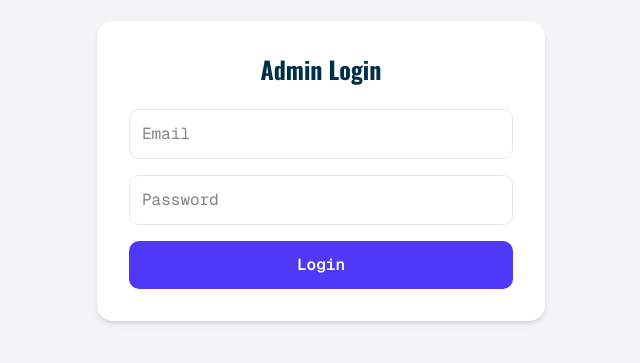
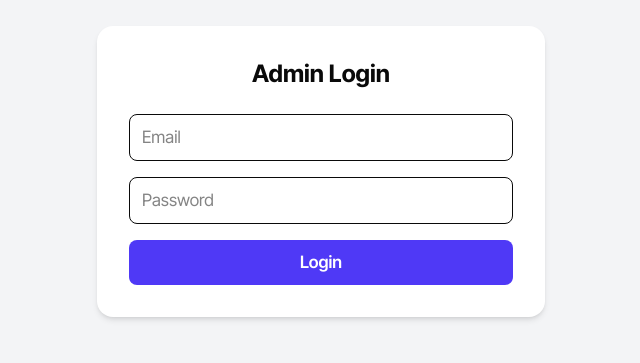
Before and after one commit to Sandeep1816/mould-Technology, a Next.js app: page /admin/login in a window 1280 px wide. Shown: the part 229-592 px from the top of the page, without its empty margins (319-959 px from the left). Built offline with nearby package versions, Linux system fonts and the light colour scheme.

Commit message:
font changed

```diff
--- a/app/globals.css
+++ b/app/globals.css
@@ -1,43 +1,52 @@
-@import 'tailwindcss';
-@import 'tw-animate-css';
-
+@import "tailwindcss";
+@import "tw-animate-css";
 
 @custom-variant dark (&:is(.dark *));
 
+/* ======================================================
+   DESIGN TOKENS
+====================================================== */
 :root {
   --background: oklch(1 0 0);
   --foreground: oklch(0.145 0 0);
   --card: oklch(1 0 0);
   --card-foreground: oklch(0.145 0 0);
-  --popover: oklch(1 0 0);
-  --popover-foreground: oklch(0.145 0 0);
-  --primary: oklch(0.205 0 0);
-  --primary-foreground: oklch(0.985 0 0);
-  --secondary: oklch(0.97 0 0);
-  --secondary-foreground: oklch(0.205 0 0);
-  --muted: oklch(0.97 0 0);
-  --muted-foreground: oklch(0.556 0 0);
-  --accent: oklch(0.97 0 0);
-  --accent-foreground: oklch(0.205 0 0);
-  --destructive: oklch(0.577 0.245 27.325);
-  --destructive-foreground: oklch(0.577 0.245 27.325);
   --border: oklch(0.922 0 0);
-  --input: oklch(0.922 0 0);
   --ring: oklch(0.708 0 0);
-  --chart-1: oklch(0.646 0.222 41.116);
-  --chart-2: oklch(0.6 0.118 184.704);
-  --chart-3: oklch(0.398 0.07 227.392);
-  --chart-4: oklch(0.828 0.189 84.429);
-  --chart-5: oklch(0.769 0.188 70.08);
   --radius: 0.625rem;
-  --sidebar: oklch(0.985 0 0);
-  --sidebar-foreground: oklch(0.145 0 0);
-  --sidebar-primary: oklch(0.205 0 0);
-  --sidebar-primary-foreground: oklch(0.985 0 0);
-  --sidebar-accent: oklch(0.97 0 0);
-  --sidebar-accent-foreground: oklch(0.205 0 0);
-  --sidebar-border: oklch(0.922 0 0);
-  --sidebar-ring: oklch(0.708 0 0);
+
+  /* ================= FONT SYSTEM (INTER TIGHT) ================= */
+  --font-primary: var(--font-inter-tight),
+    system-ui,
+    -apple-system,
+    BlinkMacSystemFont,
+    "Segoe UI",
+    Arial,
+    sans-serif;
+
+  /* Font sizes */
+  --fs-12: 12px;
+  --fs-13: 13px;
+  --fs-14: 14px;
+  --fs-15: 15px;
+  --fs-16: 16px;
+  --fs-17: 17px;
+  --fs-18: 18px;
+  --fs-20: 20px;
+  --fs-24: 24px;
+  --fs-28: 28px;
+  --fs-32: 32px;
+
+  /* Line heights */
+  --lh-meta: 1.35;
+  --lh-body: 1.45;
+  --lh-title: 1.25;
+
+  /* Font weights */
+  --fw-regular: 400;
+  --fw-medium: 500;
+  --fw-semibold: 600;
+  --fw-bold: 700;
 }
 
 .dark {
@@ -45,97 +54,97 @@
   --foreground: oklch(0.985 0 0);
   --card: oklch(0.145 0 0);
   --card-foreground: oklch(0.985 0 0);
-  --popover: oklch(0.145 0 0);
-  --popover-foreground: oklch(0.985 0 0);
-  --primary: oklch(0.985 0 0);
-  --primary-foreground: oklch(0.205 0 0);
-  --secondary: oklch(0.269 0 0);
-  --secondary-foreground: oklch(0.985 0 0);
-  --muted: oklch(0.269 0 0);
-  --muted-foreground: oklch(0.708 0 0);
-  --accent: oklch(0.269 0 0);
-  --accent-foreground: oklch(0.985 0 0);
-  --destructive: oklch(0.396 0.141 25.723);
-  --destructive-foreground: oklch(0.637 0.237 25.331);
   --border: oklch(0.269 0 0);
-  --input: oklch(0.269 0 0);
-  --ring: oklch(0.439 0 0);
-  --chart-1: oklch(0.488 0.243 264.376);
-  --chart-2: oklch(0.696 0.17 162.48);
-  --chart-3: oklch(0.769 0.188 70.08);
-  --chart-4: oklch(0.627 0.265 303.9);
-  --chart-5: oklch(0.645 0.246 16.439);
-  --sidebar: oklch(0.205 0 0);
-  --sidebar-foreground: oklch(0.985 0 0);
-  --sidebar-primary: oklch(0.488 0.243 264.376);
-  --sidebar-primary-foreground: oklch(0.985 0 0);
-  --sidebar-accent: oklch(0.269 0 0);
-  --sidebar-accent-foreground: oklch(0.985 0 0);
-  --sidebar-border: oklch(0.269 0 0);
-  --sidebar-ring: oklch(0.439 0 0);
 }
 
+/* ======================================================
+   TAILWIND THEME BRIDGE
+====================================================== */
 @theme inline {
-  --font-sans: 'Geist', 'Geist Fallback';
-  --font-mono: 'Geist Mono', 'Geist Mono Fallback';
+  --font-sans: var(--font-primary);
   --color-background: var(--background);
   --color-foreground: var(--foreground);
   --color-card: var(--card);
   --color-card-foreground: var(--card-foreground);
-  --color-popover: var(--popover);
-  --color-popover-foreground: var(--popover-foreground);
-  --color-primary: var(--primary);
-  --color-primary-foreground: var(--primary-foreground);
-  --color-secondary: var(--secondary);
-  --color-secondary-foreground: var(--secondary-foreground);
-  --color-muted: var(--muted);
-  --color-muted-foreground: var(--muted-foreground);
-  --color-accent: var(--accent);
-  --color-accent-foreground: var(--accent-foreground);
-  --color-destructive: var(--destructive);
-  --color-destructive-foreground: var(--destructive-foreground);
   --color-border: var(--border);
-  --color-input: var(--input);
   --color-ring: var(--ring);
-  --color-chart-1: var(--chart-1);
-  --color-chart-2: var(--chart-2);
-  --color-chart-3: var(--chart-3);
-  --color-chart-4: var(--chart-4);
-  --color-chart-5: var(--chart-5);
-  --radius-sm: calc(var(--radius) - 4px);
-  --radius-md: calc(var(--radius) - 2px);
-  --radius-lg: var(--radius);
-  --radius-xl: calc(var(--radius) + 4px);
-  --color-sidebar: var(--sidebar);
-  --color-sidebar-foreground: var(--sidebar-foreground);
-  --color-sidebar-primary: var(--sidebar-primary);
-  --color-sidebar-primary-foreground: var(--sidebar-primary-foreground);
-  --color-sidebar-accent: var(--sidebar-accent);
-  --color-sidebar-accent-foreground: var(--sidebar-accent-foreground);
-  --color-sidebar-border: var(--sidebar-border);
-  --color-sidebar-ring: var(--sidebar-ring);
 }
 
+/* ======================================================
+   BASE LAYER – HARD FONT LOCK
+====================================================== */
 @layer base {
-  * {
-    @apply border-border outline-ring/50;
+  html {
+    font-family: var(--font-primary);
+    font-size: 16px;
   }
 
   body {
     @apply bg-background text-foreground;
+    font-family: var(--font-primary);
+    font-size: 17px;
+    line-height: 21px;
+    font-weight: var(--fw-regular);
   }
 
-  h1, h2, h3, h4, h5, h6 {
-    font-family: var(--font-oswald), "Helvetica Neue", Helvetica, Arial, sans-serif;
-    font-weight: 400;
-    line-height: 1.2;
-    color: #003049;
+  h1 {
+    font-size: 60px;
+    line-height: 1.1;
+    font-weight: var(--fw-bold);
   }
 
-  p {
-    font-family: var(--font-roboto), system-ui, -apple-system, BlinkMacSystemFont, "Segoe UI", Helvetica, Arial, sans-serif;
-    font-weight: 400;
-    line-height: 1.6;
-    color: #444;
+  h2 {
+    font-size: 36px;
+    line-height: 1.2;
+    font-weight: var(--fw-semibold);
+  }
+
+  h3 {
+    font-size: 30px;
+    line-height: 1.3;
+    font-weight: var(--fw-semibold);
+  }
+
+  h4 {
+    font-size: 26px;
+    line-height: 1.35;
+    font-weight: var(--fw-medium);
+  }
+
+  h5 {
+    font-size: 24px;
+    line-height: 1.4;
+    font-weight: var(--fw-medium);
+  }
+
+  h6 {
+    font-size: 18px;
+    line-height: 1.4;
+    font-weight: var(--fw-medium);
+  }
+
+  p, span, div, button, input, textarea {
+    font-family: var(--font-primary);
   }
 }
+
+/* ======================================================
+   UTILITIES
+====================================================== */
+.text-meta {
+  font-size: var(--fs-13);
+  line-height: var(--lh-meta);
+  font-weight: var(--fw-regular);
+  color: oklch(0.708 0 0);
+}
+
+.text-body {
+  font-size: var(--fs-16);
+  line-height: var(--lh-body);
+}
+
+.text-title {
+  font-size: var(--fs-17);
+  line-height: var(--lh-title);
+  font-weight: var(--fw-semibold);
+}
--- a/app/layout.tsx
+++ b/app/layout.tsx
@@ -1,60 +1,28 @@
 import type { Metadata } from "next";
-import { Geist, Geist_Mono, Oswald, Roboto } from "next/font/google";
+import { Inter_Tight } from "next/font/google";
 import { Analytics } from "@vercel/analytics/next";
 import "./globals.css";
-import "remixicon/fonts/remixicon.css";
 
-const geist = Geist({ subsets: ["latin"] });
-const geistMono = Geist_Mono({ subsets: ["latin"] });
-const oswald = Oswald({
+const interTight = Inter_Tight({
   subsets: ["latin"],
-  weight: ["400", "500", "600", "700"],
-});
-const roboto = Roboto({
-  subsets: ["latin"],
-  weight: ["300", "400", "500"],
+  weight: ["300", "400", "500", "600", "700"],
+  variable: "--font-inter-tight",
+  display: "swap",
 });
 
 export const metadata: Metadata = {
-  title: "v0 App",
-  description: "Created with v0",
-  generator: "v0.app",
-  icons: {
-    icon: [
-      { url: "/icon-light-32x32.png", media: "(prefers-color-scheme: light)" },
-      { url: "/icon-dark-32x32.png", media: "(prefers-color-scheme: dark)" },
-      { url: "/icon.svg", type: "image/svg+xml" },
-       {
-        url: "/icon-light-32x32.png",
-        media: "(prefers-color-scheme: light)",
-      },
-      {
-        url: "/icon-dark-32x32.png",
-        media: "(prefers-color-scheme: dark)",
-      },
-      {
-        url: "/icon.svg",
-        type: "image/svg+xml",
-      },
-    ],
-    apple: "/apple-icon.png",
-  },
+  title: "Mould Technology",
+  description: "Industrial & Manufacturing Technology News",
 };
 
 export default function RootLayout({
   children,
-}: Readonly<{
+}: {
   children: React.ReactNode;
-}>) {
+}) {
   return (
-    <html lang="en" className={geist.className}>
-      <body
-        className={`${geistMono.className} antialiased`}
-        style={{
-          ["--font-oswald" as any]: oswald.style.fontFamily,
-          ["--font-roboto" as any]: roboto.style.fontFamily,
-        }}
-      >
+    <html lang="en" className={interTight.variable}>
+      <body className="antialiased">
         {children}
         <Analytics />
       </body>
--- a/styles/globals.css
+++ /dev/null
@@ -1,137 +0,0 @@
-@import 'tailwindcss';
-@import 'tw-animate-css';
-
-@custom-variant dark (&:is(.dark *));
-
-:root {
-  --background: oklch(1 0 0);
-  --foreground: oklch(0.145 0 0);
-  --card: oklch(1 0 0);
-  --card-foreground: oklch(0.145 0 0);
-  --popover: oklch(1 0 0);
-  --popover-foreground: oklch(0.145 0 0);
-  --primary: oklch(0.205 0 0);
-  --primary-foreground: oklch(0.985 0 0);
-  --secondary: oklch(0.97 0 0);
-  --secondary-foreground: oklch(0.205 0 0);
-  --muted: oklch(0.97 0 0);
-  --muted-foreground: oklch(0.556 0 0);
-  --accent: oklch(0.97 0 0);
-  --accent-foreground: oklch(0.205 0 0);
-  --destructive: oklch(0.577 0.245 27.325);
-  --destructive-foreground: oklch(0.577 0.245 27.325);
-  --border: oklch(0.922 0 0);
-  --input: oklch(0.922 0 0);
-  --ring: oklch(0.708 0 0);
-  --chart-1: oklch(0.646 0.222 41.116);
-  --chart-2: oklch(0.6 0.118 184.704);
-  --chart-3: oklch(0.398 0.07 227.392);
-  --chart-4: oklch(0.828 0.189 84.429);
-  --chart-5: oklch(0.769 0.188 70.08);
-  --radius: 0.625rem;
-  --sidebar: oklch(0.985 0 0);
-  --sidebar-foreground: oklch(0.145 0 0);
-  --sidebar-primary: oklch(0.205 0 0);
-  --sidebar-primary-foreground: oklch(0.985 0 0);
-  --sidebar-accent: oklch(0.97 0 0);
-  --sidebar-accent-foreground: oklch(0.205 0 0);
-  --sidebar-border: oklch(0.922 0 0);
-  --sidebar-ring: oklch(0.708 0 0);
-}
-
-.dark {
-  --background: oklch(0.145 0 0);
-  --foreground: oklch(0.985 0 0);
-  --card: oklch(0.145 0 0);
-  --card-foreground: oklch(0.985 0 0);
-  --popover: oklch(0.145 0 0);
-  --popover-foreground: oklch(0.985 0 0);
-  --primary: oklch(0.985 0 0);
-  --primary-foreground: oklch(0.205 0 0);
-  --secondary: oklch(0.269 0 0);
-  --secondary-foreground: oklch(0.985 0 0);
-  --muted: oklch(0.269 0 0);
-  --muted-foreground: oklch(0.708 0 0);
-  --accent: oklch(0.269 0 0);
-  --accent-foreground: oklch(0.985 0 0);
-  --destructive: oklch(0.396 0.141 25.723);
-  --destructive-foreground: oklch(0.637 0.237 25.331);
-  --border: oklch(0.269 0 0);
-  --input: oklch(0.269 0 0);
-  --ring: oklch(0.439 0 0);
-  --chart-1: oklch(0.488 0.243 264.376);
-  --chart-2: oklch(0.696 0.17 162.48);
-  --chart-3: oklch(0.769 0.188 70.08);
-  --chart-4: oklch(0.627 0.265 303.9);
-  --chart-5: oklch(0.645 0.246 16.439);
-  --sidebar: oklch(0.205 0 0);
-  --sidebar-foreground: oklch(0.985 0 0);
-  --sidebar-primary: oklch(0.488 0.243 264.376);
-  --sidebar-primary-foreground: oklch(0.985 0 0);
-  --sidebar-accent: oklch(0.269 0 0);
-  --sidebar-accent-foreground: oklch(0.985 0 0);
-  --sidebar-border: oklch(0.269 0 0);
-  --sidebar-ring: oklch(0.439 0 0);
-}
-
-@theme inline {
-  --font-sans: 'Geist', 'Geist Fallback';
-  --font-mono: 'Geist Mono', 'Geist Mono Fallback';
-  --font-oswald: 'Oswald', 'Helvetica Neue', Helvetica, Arial, sans-serif;
-
-  --color-background: var(--background);
-  --color-foreground: var(--foreground);
-  --color-card: var(--card);
-  --color-card-foreground: var(--card-foreground);
-  --color-popover: var(--popover);
-  --color-popover-foreground: var(--popover-foreground);
-  --color-primary: var(--primary);
-  --color-primary-foreground: var(--primary-foreground);
-  --color-secondary: var(--secondary);
-  --color-secondary-foreground: var(--secondary-foreground);
-  --color-muted: var(--muted);
-  --color-muted-foreground: var(--muted-foreground);
-  --color-accent: var(--accent);
-  --color-accent-foreground: var(--accent-foreground);
-  --color-destructive: var(--destructive);
-  --color-destructive-foreground: var(--destructive-foreground);
-  --color-border: var(--border);
-  --color-input: var(--input);
-  --color-ring: var(--ring);
-  --color-chart-1: var(--chart-1);
-  --color-chart-2: var(--chart-2);
-  --color-chart-3: var(--chart-3);
-  --color-chart-4: var(--chart-4);
-  --color-chart-5: var(--chart-5);
-  --radius-sm: calc(var(--radius) - 4px);
-  --radius-md: calc(var(--radius) - 2px);
-  --radius-lg: var(--radius);
-  --radius-xl: calc(var(--radius) + 4px);
-  --color-sidebar: var(--sidebar);
-  --color-sidebar-foreground: var(--sidebar-foreground);
-  --color-sidebar-primary: var(--sidebar-primary);
-  --color-sidebar-primary-foreground: var(--sidebar-primary-foreground);
-  --color-sidebar-accent: var(--sidebar-accent);
-  --color-sidebar-accent-foreground: var(--sidebar-accent-foreground);
-  --color-sidebar-border: var(--sidebar-border);
-  --color-sidebar-ring: var(--sidebar-ring);
-}
-
-/* ✅ Global base layer */
-@layer base {
-  * {
-    @apply border-border outline-ring/50;
-  }
-
-  body {
-    @apply bg-background text-foreground;
-  }
-
-  /* ✅ Use Oswald for all headings */
-  h1, h2, h3, h4, h5, h6 {
-    font-family: var(--font-oswald);
-    font-weight: 400;
-    line-height: 1.2;
-    color: #003049;
-  }
-}
```
Also changed, not shown: components/Header.tsx (+25 -22 lines), components/LatestIssues.tsx (+10 -11 lines).
